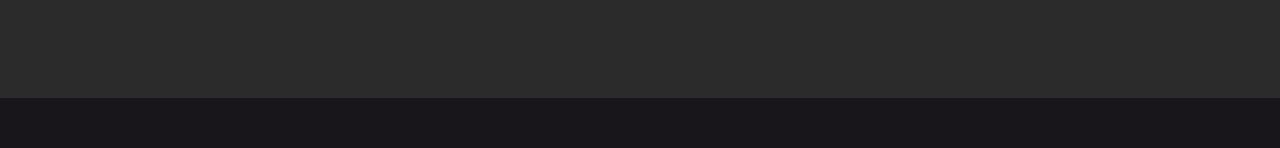
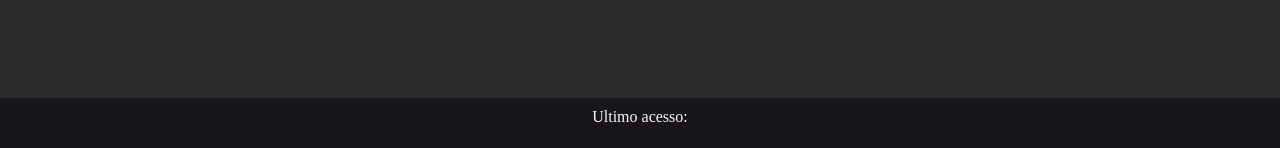
Before and after one commit to erica-l-s/teste-kidopi, a Symfony app: template templates/covid/index.html.twig in a window 1280 px wide. Shown: the part 652-800 px from the top of the page. Run offline with Twig, Linux system fonts and the light colour scheme; the template is opened without the code that fills it, so the values that code supplies are empty; some libraries are stand-ins or nearby versions.

Commit message:
atualização

```diff
--- a/public/javascript/script.js
+++ b/public/javascript/script.js
@@ -22,12 +22,14 @@ const selectCountry = country.addEventListener("change", async function () {
 
     //chamando a aplicação na tela e criando tabela
 
+
+
     function load() {
 
         const lastCountry = document.getElementById('lastCountry')
         const lastData = document.getElementById('lastData')
 
-        lastCountry.innerHTML = dataAccess.country
+        lastCountry.innerHTML = dataAccess.country + " - "
         lastData.innerHTML = dataAccess.date
 
         // Criando a tabela no HTML
--- a/templates/covid/index.html.twig
+++ b/templates/covid/index.html.twig
@@ -15,8 +15,8 @@
             </form>
         </section>
     </main>
-    <footer id="footer">
-
+    <footer id="ultimo-acesso">
+        <span>Ultimo acesso:</span>
         <span id="lastCountry"></span>
         <span id="lastData"></span>
     </footer>
```
